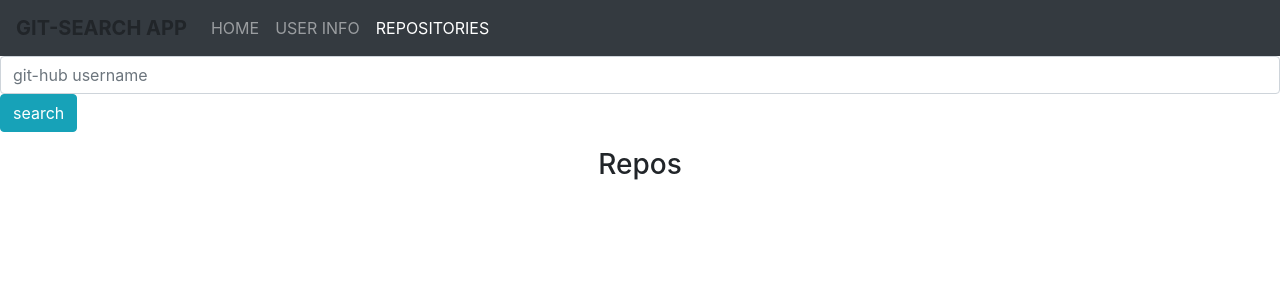
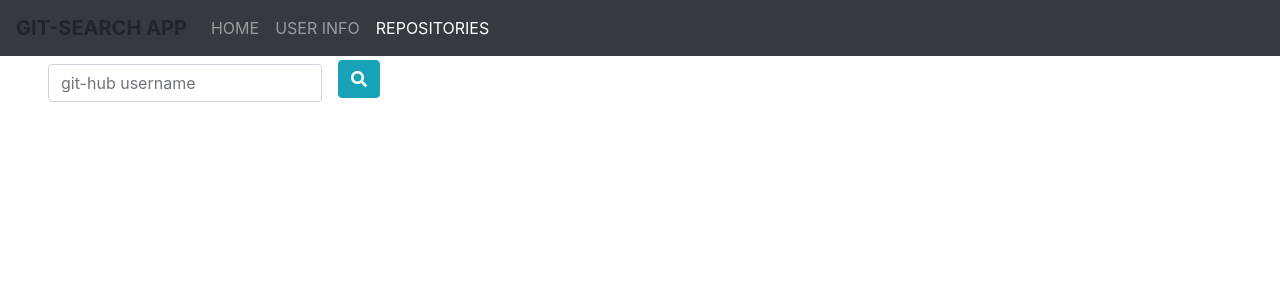
Before and after one commit to danielevans-999/Github-Search, an Angular app: page /repos in a window 1280 px wide. Shown: the top 300 px of the page. Built offline with nearby package versions, Linux system fonts and the light colour scheme.

Commit message:
Solve indentation

```diff
--- a/src/app/user-profile/user-profile.component.css
+++ b/src/app/user-profile/user-profile.component.css
@@ -0,0 +1,14 @@
+#home{
+    background-color: midnightblue;
+    color: white;
+    font-size: 24px;
+    height: 500px;
+    font-family: 'Montserrat', sans-serif;
+    padding-top: 150px;
+    background-image: url(https://encrypted-tbn0.gstatic.com/images?q=tbn:ANd9GcTqA1UbQgE63laj5WedaP-o9LaUH7J-GKmsOGq-KKW-76MGQQdi);
+    background-size: cover;
+}
+
+input{
+    width: 200px;;
+}
--- a/src/app/user-profile/user-profile.component.html
+++ b/src/app/user-profile/user-profile.component.html
@@ -1,10 +1,15 @@
 <form class="search-form" (ngSubmit)= "findProfile()">
-    <div class="form-group">
-        <input type="text" class="form-control" placeholder="git-hub username" [(ngModel)]='username' name='username'
+    <div class="form-group form-inline">
+        <input type="text" class="form-control mt-2 ml-5" placeholder="git-hub username" [(ngModel)]='username' name='username'
             >
-            <button type="submit" class="btn btn-info">search</button>
+           <button type="submit" class="btn btn-info ml-3"><i class="fas fa-search"></i></button>
     </div>
 </form>
+<div id="home">
+        <p class="text-center"><strong>GIT-HUB SEARCH - </strong>this is an Application that helps One to , <br>easily
+            access ones git-hub account without
+            much strain of remembering passwords </p>
+    </div>
 <div *ngIf="profile">
     <div class="card">
         <div class="card-header bg-secondary">
--- a/src/app/user-repos/user-repos.component.css
+++ b/src/app/user-repos/user-repos.component.css
@@ -0,0 +1,3 @@
+input{
+    width: 70px;;
+}
--- a/src/app/user-repos/user-repos.component.html
+++ b/src/app/user-repos/user-repos.component.html
@@ -1,15 +1,15 @@
 
-<form class="search-form" (ngSubmit)= "findProfile()">
-    <div class="form-group">
-        <input type="text" class="form-control" placeholder="git-hub username" [(ngModel)]='username' name='username'
+<form class="search-form" (ngSubmit)= "findRepos()">
+    <div class="form-group form-inline">
+        <input type="text" class="form-control mt-2 ml-5" placeholder="git-hub username" [(ngModel)]='username' name='username'
             >
-            <button type="submit" class="btn btn-info">search</button>
+            <button type="submit"  class="btn btn-info ml-3"><i class="fas fa-search"></i></button>
     </div>
 </form>
+<div *ngIf='repos'>
 <h3 class="text-center">Repos</h3>
 <div class="row">
-
-    <div class="card m-1 col-sm-4" *ngFor='let repo of repos '>
+<div class="card m-1 col-sm-4" *ngFor='let repo of repos '>
         <div class="card-header-header">
             <h5>{{repo.name}}</h5>
         </div>
@@ -24,5 +24,5 @@
         </p>
 
     </div>
-
 </div>
+</div>
--- a/src/app/user-repos/user-repos.component.ts
+++ b/src/app/user-repos/user-repos.component.ts
@@ -19,7 +19,7 @@ export class UserReposComponent implements OnInit {
 
   findRepos(){
   this.repoService.updateUserName(this.username);
-  this.repoService.getProfileInfo();
+  this.repoService.getRepos();
   this.repos = this.repoService.repos;
   }
 
```
